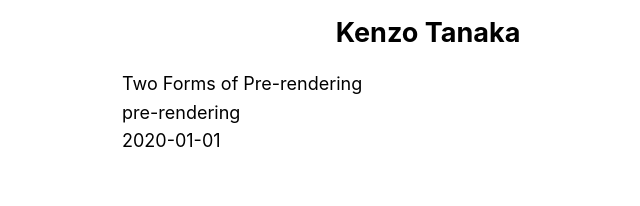
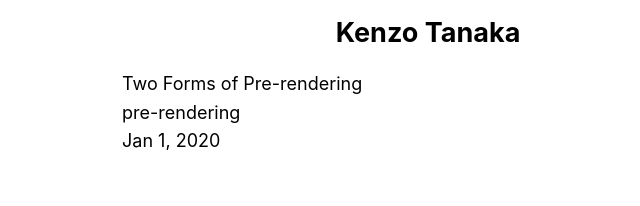
Before and after one commit to kenzo-tanaka/nextJsBlog, a Next.js app: page /posts/pre-rendering in a window 1280 px wide. Shown: the part 166-372 px from the top of the page, without its empty margins (212-852 px from the left). Built offline with nearby package versions, Linux system fonts and the light colour scheme.

Commit message:
add date.tsx

```diff
--- /dev/null
+++ b/components/date.tsx
@@ -0,0 +1,6 @@
+import { parseISO, format, parse } from "date-fns";
+
+export default function Date({ dateString }) {
+  const date = parseISO(dateString);
+  return <time dateTime={dateString}>{format(date, "LLL d, yyyy")}</time>;
+}
--- a/pages/posts/[id].tsx
+++ b/pages/posts/[id].tsx
@@ -1,5 +1,6 @@
 import Head from "next/head";
 import Layout from "../../components/layout";
+import Date from "../../components/date";
 import { getAllPostIds, getPostData } from "../../lib/posts";
 
 export async function getStaticProps({ params }) {
@@ -29,7 +30,7 @@ export default function Post({ postData }) {
       <br />
       {postData.id}
       <br />
-      {postData.date}
+      <Date dateString={postData.date} />
     </Layout>
   );
 }
```
